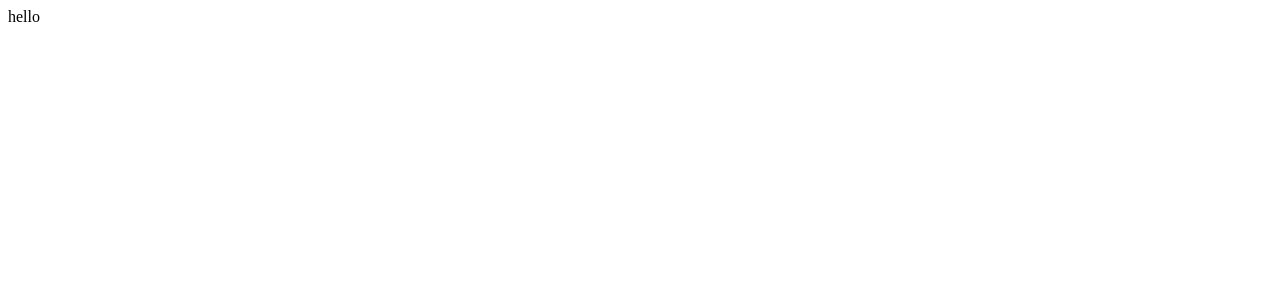
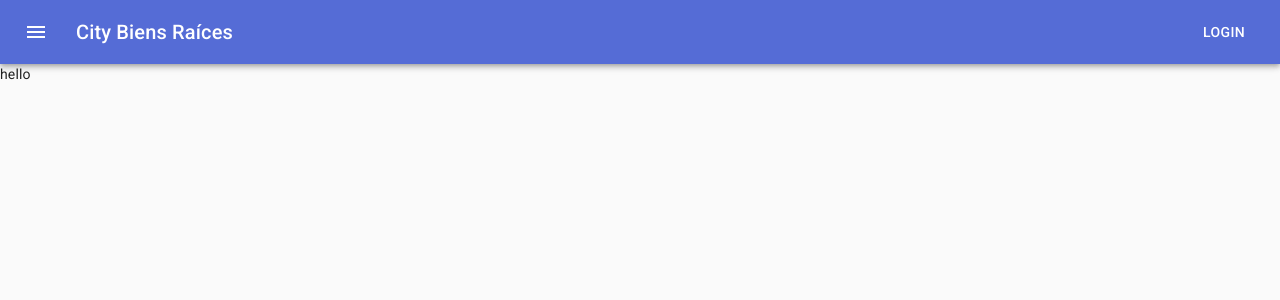
Before and after one commit to kevotovar/city-frontend, a Next.js app: page / in a window 1280 px wide. Shown: the top 300 px of the page. Built offline with nearby package versions, Linux system fonts and the light colour scheme.

Commit message:
Basic config

```diff
--- /dev/null
+++ b/components/Header/index.jsx
@@ -0,0 +1,45 @@
+import React from 'react'
+import { makeStyles } from '@material-ui/core/styles'
+import AppBar from '@material-ui/core/AppBar'
+import Toolbar from '@material-ui/core/Toolbar'
+import Typography from '@material-ui/core/Typography'
+import Button from '@material-ui/core/Button'
+import IconButton from '@material-ui/core/IconButton'
+import MenuIcon from '@material-ui/icons/Menu'
+
+const useStyles = makeStyles(theme => ({
+  root: {
+    flexGrow: 1,
+  },
+  menuButton: {
+    marginRight: theme.spacing(2),
+  },
+  title: {
+    flexGrow: 1,
+  },
+}))
+
+export default function ButtonAppBar() {
+  const classes = useStyles()
+
+  return (
+    <div className={classes.root}>
+      <AppBar position="static">
+        <Toolbar>
+          <IconButton
+            edge="start"
+            className={classes.menuButton}
+            color="inherit"
+            aria-label="menu"
+          >
+            <MenuIcon />
+          </IconButton>
+          <Typography variant="h6" className={classes.title}>
+            City Biens Raíces
+          </Typography>
+          <Button color="inherit">Login</Button>
+        </Toolbar>
+      </AppBar>
+    </div>
+  )
+}
--- /dev/null
+++ b/lib/theme.js
@@ -0,0 +1,14 @@
+import { createMuiTheme } from '@material-ui/core/styles'
+
+const theme = createMuiTheme({
+  palette: {
+    primary: {
+      main: '#556cd6',
+    },
+    secondary: {
+      main: '#19857b',
+    },
+  },
+})
+
+export default theme
--- /dev/null
+++ b/next.config.js
@@ -0,0 +1,5 @@
+exports.default = {
+  env: {
+    GRAPHQL_ENDPOINT: process.env.GRAPHQL_ENDPOINT,
+  },
+}
--- a/now.json
+++ b/now.json
@@ -1,7 +1,5 @@
 {
-  "build": {
-    "env": {
-      "GRAPHQL_ENDPOINT": "@graphql_endpoint"
-    }
+  "env": {
+    "GRAPHQL_ENDPOINT": "@graphql_endpoint"
   }
 }
--- /dev/null
+++ b/pages/_app.js
@@ -0,0 +1,35 @@
+import React from 'react'
+import App from 'next/app'
+import Head from 'next/head'
+import { ThemeProvider } from '@material-ui/core/styles'
+import CssBaseline from '@material-ui/core/CssBaseline'
+import Header from '../components/Header'
+import theme from '../lib/theme'
+
+export default class MyApp extends App {
+  componentDidMount() {
+    // Remove the server-side injected CSS.
+    const jssStyles = document.querySelector('#jss-server-side')
+    if (jssStyles) {
+      jssStyles.parentElement.removeChild(jssStyles)
+    }
+  }
+
+  render() {
+    const { Component, pageProps } = this.props
+
+    return (
+      <React.Fragment>
+        <Head>
+          <title>City Bienes Raíces</title>
+        </Head>
+        <ThemeProvider theme={theme}>
+          {/* CssBaseline kickstart an elegant, consistent, and simple baseline to build upon. */}
+          <CssBaseline />
+          <Header />
+          <Component {...pageProps} />
+        </ThemeProvider>
+      </React.Fragment>
+    )
+  }
+}
--- /dev/null
+++ b/pages/_document.js
@@ -0,0 +1,74 @@
+import React from 'react'
+import Document, { Head, Main, NextScript } from 'next/document'
+import { ServerStyleSheets } from '@material-ui/core/styles'
+import theme from '../lib/theme'
+
+export default class MyDocument extends Document {
+  render() {
+    return (
+      <html lang="es">
+        <Head>
+          <meta charSet="utf-8" />
+          <meta
+            name="viewport"
+            content="minimum-scale=1, initial-scale=1, width=device-width, shrink-to-fit=no"
+          />
+          {/* PWA primary color */}
+          <meta name="theme-color" content={theme.palette.primary.main} />
+          <link
+            rel="stylesheet"
+            href="https://fonts.googleapis.com/css?family=Roboto:300,400,500,700&display=swap"
+          />
+        </Head>
+        <body>
+          <Main />
+          <NextScript />
+        </body>
+      </html>
+    )
+  }
+}
+
+MyDocument.getInitialProps = async ctx => {
+  // Resolution order
+  //
+  // On the server:
+  // 1. app.getInitialProps
+  // 2. page.getInitialProps
+  // 3. document.getInitialProps
+  // 4. app.render
+  // 5. page.render
+  // 6. document.render
+  //
+  // On the server with error:
+  // 1. document.getInitialProps
+  // 2. app.render
+  // 3. page.render
+  // 4. document.render
+  //
+  // On the client
+  // 1. app.getInitialProps
+  // 2. page.getInitialProps
+  // 3. app.render
+  // 4. page.render
+
+  // Render app and page and get the context of the page with collected side effects.
+  const sheets = new ServerStyleSheets()
+  const originalRenderPage = ctx.renderPage
+
+  ctx.renderPage = () =>
+    originalRenderPage({
+      enhanceApp: App => props => sheets.collect(<App {...props} />),
+    })
+
+  const initialProps = await Document.getInitialProps(ctx)
+
+  return {
+    ...initialProps,
+    // Styles fragment is rendered after the app and page rendering finish.
+    styles: [
+      ...React.Children.toArray(initialProps.styles),
+      sheets.getStyleElement(),
+    ],
+  }
+}
--- a/pages/index.js
+++ b/pages/index.js
@@ -1,3 +1,8 @@
-export default function index() {
-  return "hello";
+import React from 'react'
+import { withApollo } from '../lib/apollo'
+
+function index() {
+  return 'hello'
 }
+
+export default withApollo(index)
```
Also changed, not shown: package.json (+6 -2 lines), .eslintrc.json (added), .prettierrc.json (added), lib/apollo.js, 2 other files (tests, documents, lock files or other folders).
